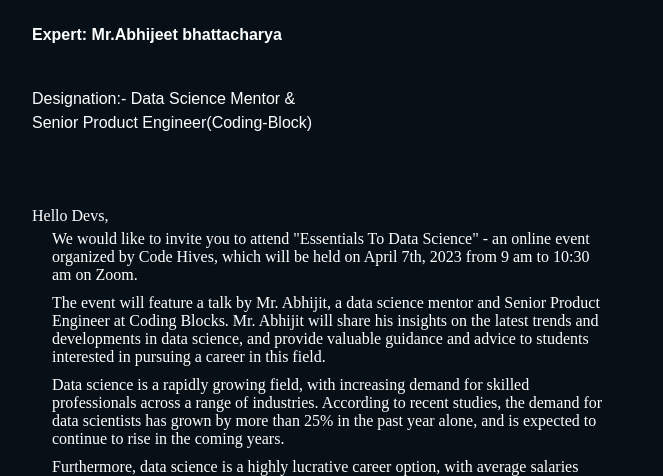
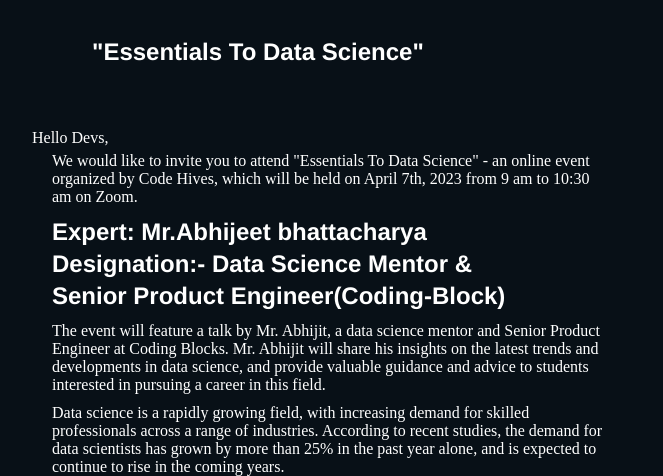
Before and after one commit to codehivesgecp/email, a plain HTML site: page event4/index.html in a window 1280 px wide. Shown: the part 146-622 px from the top of the page, without its empty margins (308-971 px from the left). Drawn offline with Linux system fonts and the light colour scheme.

Commit message:
E_4 _Expert_hello_dev

```diff
--- a/event4/index.html
+++ b/event4/index.html
@@ -111,33 +111,12 @@
                 <img src="./logo.png" alt="Reelgood" width="90" style="border: 0; line-height: 100%; vertical-align: middle;">
             </td>
           </tr>
-          <!-- <tr>
-            <td align="left" style="padding-left: 20px; padding-right: 20px; padding-top: 48px; padding-bottom: 48px;">
+          <tr>
+            <td align="left" style="padding-left: 20px; padding-right: 20px; padding-top: 5px; padding-bottom: 5px;">
               <h2 class="all-font-helvetica" style="line-height: 32px; margin: 0; color: #ffffff; font-size: 24px;"><blockquote>"Essentials To Data Science"</blockquote><br>
-                Expert: Mr.Abhijeet bhattacharya<br>
-                Designation:- Data Science Mentor & <br>Senior Product Engineer(Coding-Block)
                 </h2>
             </td>
-          </tr> -->
-          <tr>
-            <!-- <td align="left" style="padding-top:0px; padding-left:0px; padding-right: 20px;"><img width="80" style="display:block;margin-right:auto;margin-left:auto;border-radius:100%;" align="center" alt="Headshot" src="https://s3.amazonaws.com/assets.datacamp.com/email/icons/HSAmanda.png"></td> -->
-
-            <td align="left" style="vertical-align: middle;" width="100%">
-            <p style="color:#feffff; font-family: StudioFeixenSans, 'StudioFeixenSans', Arial, sans-serif; font-size: 16px; font-weight: bold; font-stretch: normal; font-style: normal; line-height: 24px;" class="dark">
-              Expert: Mr.Abhijeet bhattacharya<br>
-              <br>
-            </p><p style="color:#fdfeff; font-family: StudioFeixenSans, 'StudioFeixenSans', Arial, sans-serif; font-size: 16px; line-height: 24px; font-weight: normal;" class="dark">Designation:- Data Science Mentor & <br>Senior Product Engineer(Coding-Block)</p>
-            </td>
-
           </tr>
-          <tr>
-            <td style="padding-left: 20px; padding-right: 20px; padding-bottom: 56px;">
-              <table class="sm-w-full" width="560" cellpadding="0" cellspacing="0" role="presentation">
-
-              </table>
-            </td>
-          </tr>
-
           <tr>
             <td style="color: white;">
               Hello Devs,
@@ -148,7 +127,34 @@
             <td align="left" style="padding-left: 20px; padding-right: 20px; padding-top: 5px; padding-bottom: 5px; color: white;">
               We would like to invite you to attend "Essentials To Data Science" - an online event organized by Code Hives, which will be held on April 7th, 2023 from 9 am to 10:30 am on Zoom.
             </td>
+
           </tr>
+          <tr>
+            <td align="left" style="padding-left: 20px; padding-right: 20px; padding-top: 5px; padding-bottom: 5px;">
+              <h2 class="all-font-helvetica" style="line-height: 32px; margin: 0; color: #ffffff; font-size: 24px;">
+                Expert: Mr.Abhijeet bhattacharya<br>
+                Designation:- Data Science Mentor & <br>Senior Product Engineer(Coding-Block)
+                </h2>
+            </td>
+          </tr>
+          <tr>
+            <!-- <td align="left" style="padding-top:0px; padding-left:0px; padding-right: 20px;"><img width="80" style="display:block;margin-right:auto;margin-left:auto;border-radius:100%;" align="center" alt="Headshot" src="https://s3.amazonaws.com/assets.datacamp.com/email/icons/HSAmanda.png"></td> -->
+
+            <!-- <td align="left" style="vertical-align: middle;" width="100%">
+            <p style="color:#feffff; font-family: StudioFeixenSans, 'StudioFeixenSans', Arial, sans-serif; font-size: 16px; font-weight: bold; font-stretch: normal; font-style: normal; line-height: 8px;" class="dark">
+              Expert: Mr.Abhijeet bhattacharya<br>
+              <br>
+            </p><p style="color:#fdfeff; font-family: StudioFeixenSans, 'StudioFeixenSans', Arial, sans-serif; font-size: 16px; line-height: 8px; font-weight: normal;" class="dark">Designation:- Data Science Mentor & <br>Senior Product Engineer(Coding-Block)</p>
+            </td> -->
+
+          <!-- </tr>
+          <tr>
+            <td style="padding-left: 20px; padding-right: 20px; padding-bottom: 56px;">
+              <table class="sm-w-full" width="560" cellpadding="0" cellspacing="0" role="presentation">
+
+              </table>
+            </td>
+          </tr> -->
 
           <tr>
             <td align="left" style="padding-left: 20px; padding-right: 20px; padding-top: 5px; padding-bottom: 5px; color: white;">
```
